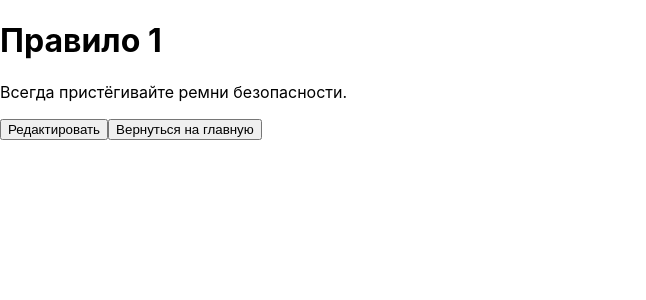
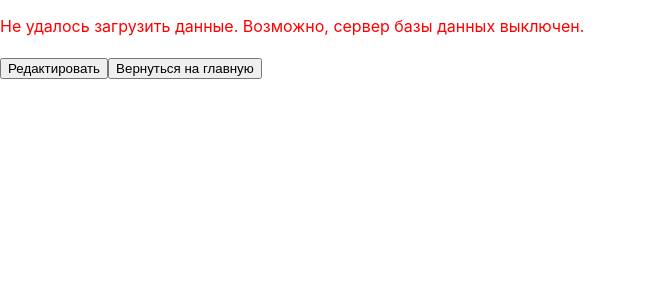
Before and after one commit to TTpembep/lab1-SPA, a React (Create React App) app: page /detail/1 in a window 1280 px wide. Shown: the top 300 px of the page, without its empty margins (0-646 px from the left). Built offline with nearby package versions, Linux system fonts and the light colour scheme; no server answers; data requests are answered from the project's data file.

Commit message:
Added error when data base is unavaible.

```diff
--- a/db.json
+++ b/db.json
@@ -1,10 +1,5 @@
 {
   "items": [
-    {
-      "name": "Правило 1",
-      "description": "Всегда пристёгивайте ремни безопасности.",
-      "id": "1"
-    },
     {
       "name": "Правило 2",
       "description": "Соблюдайте скоростной режим.",
@@ -19,6 +14,11 @@
       "name": "Правило 4",
       "description": "Не нарушайте ПДД.",
       "id": "88df"
+    },
+    {
+      "id": "b18d",
+      "name": "Правило 5",
+      "description": "Пробное описание. В разработке."
     }
   ]
 }
--- a/src/pages/Detail.js
+++ b/src/pages/Detail.js
@@ -7,16 +7,18 @@ const Detail = () => {
 
     const [itemData, setItemData] = useState({ name: '', description: '' }); // Устанавливаем начальное состояние
     const [isEditing, setIsEditing] = useState(false); // Состояние для отслеживания режима редактирования
+    const [error, setError] = useState(null); // Состояние для хранения информации об ошибке
 
     useEffect(() => {
-        // Функция для загрузки данных товара
+        // Функция для загрузки данных правила
         const loadItem = async () => {
             try {
                 const response = await axios.get(`http://localhost:5000/items/${id}`);
                 setItemData(response.data);
-                console.log("Загруженный товар:", response.data);
+                console.log("Загруженное правило:", response.data);
             } catch (error) {
                 console.error("Ошибка загрузки:", error);
+                setError("Не удалось загрузить данные. Возможно, сервер базы данных выключен.");
             }
         };
 
@@ -35,7 +37,7 @@ const Detail = () => {
         }
     }, [itemData]);
 
-    // Функция обновления товара
+    // Функция обновления правила
     const handleSubmit = async (e) => {
         e.preventDefault();
         const updatedItem = {
@@ -48,15 +50,17 @@ const Detail = () => {
                 headers: { "Content-Type": "application/json" }
             });
             setItemData(response.data);
-            console.log("Обновленный товар:", response.data);
+            console.log("Обновленное правило:", response.data);
             setIsEditing(false); // Выходим из режима редактирования после обновления
         } catch (error) {
             console.error("Ошибка обновления:", error);
+            setError("Не удалось обновить правило. Возможно, сервер базы данных выключен.");
         }
     };
 
     return (
         <div>
+            {error && <p style={{ color: 'red' }}>{error}</p>} {/* Отображение сообщения об ошибке */}
             {isEditing ? (
                 <form onSubmit={handleSubmit}>
                     <label>
@@ -70,6 +74,9 @@ const Detail = () => {
                     </label>
                     <br />
                     <button type="submit">Сохранить</button>
+                    <button type="button" onClick={() => setIsEditing(false)}>
+                        Вернуться к описанию
+                    </button> {/* Кнопка для возврата к описанию */}
                 </form>
             ) : (
                 <div>
--- a/src/pages/Form.js
+++ b/src/pages/Form.js
@@ -1,4 +1,4 @@
-import React, { useRef } from 'react';
+import React, { useRef, useState } from 'react'; // Импортируем useState
 import { useNavigate, Link } from 'react-router-dom';
 import axios from 'axios';
 
@@ -6,27 +6,32 @@ const Form = () => {
     const nameRef = useRef(null);
     const descriptionRef = useRef(null); // Добавляем ref для описания
     const navigate = useNavigate();
+    const [error, setError] = useState(null); // Состояние для хранения информации об ошибке
 
-    // Функция добавления товара
+    // Функция добавления правила
     const handleSubmit = (e) => {
         e.preventDefault();
         const newItemData = {
             name: nameRef.current.value,
-            description: descriptionRef.current.value, // Добавляем описание в данные нового товара
+            description: descriptionRef.current.value, // Добавляем описание в данные нового правила
         };
 
         axios.post("http://localhost:5000/items", JSON.stringify(newItemData), {
             headers: { "Content-Type": "application/json" }
         })
             .then(response => {
-                console.log("Добавленный товар:", response.data);
+                console.log("Добавленное правило:", response.data);
                 navigate('/');
             })
-            .catch(error => console.error("Ошибка создания:", error));
+            .catch(error => {
+                console.error("Ошибка создания:", error);
+                setError("Не удалось добавить правило. Возможно, сервер базы данных выключен.");
+            });
     };
 
     return (
         <form onSubmit={handleSubmit}>
+            {error && <p style={{ color: 'red' }}>{error}</p>} {/* Отображение сообщения об ошибке */}
             <label>
                 Название:
                 <input type="text" ref={nameRef} required />
--- a/src/pages/Home.js
+++ b/src/pages/Home.js
@@ -4,6 +4,7 @@ import axios from 'axios';
 
 const Home = () => {
   const [data, setData] = useState([]); // Используем useState для хранения данных
+  const [error, setError] = useState(null); // Состояние для хранения информации об ошибке
 
   useEffect(() => {
     // Функция для загрузки данных
@@ -14,6 +15,7 @@ const Home = () => {
         console.log("Данные загружены:", response.data);
       } catch (error) {
         console.error("Ошибка запроса:", error);
+        setError("Не удалось загрузить данные. Возможно, сервер базы данных выключен.");
       }
     };
 
@@ -30,12 +32,14 @@ const Home = () => {
       console.log("Обновленные данные:", data);
     } catch (error) {
       console.error("Ошибка удаления:", error);
+      setError("Не удалось удалить правило. Возможно, сервер базы данных выключен.");
     }
   };
 
   return (
     <div>
       <h1>Справка по правилам автомобильной безопасности.</h1>
+      {error && <p style={{ color: 'red' }}>{error}</p>} {/* Отображение сообщения об ошибке */}
       <ul>
         {data.map(item => (
           <li key={item.id}>
```
